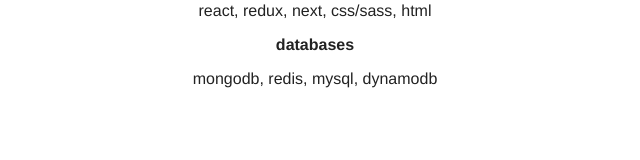
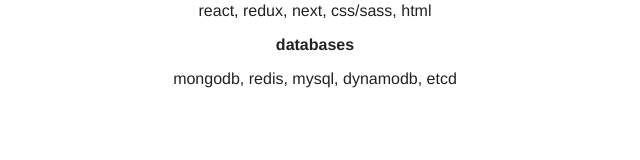
Before and after one commit to nameistao/Personal_Website, a Next.js app: page / in a window 1280 px wide. Both pictures are taken after a click on the element "Skills". Shown: the part 412-572 px from the top of the page, without its empty margins (325-965 px from the left). Built offline with nearby package versions, Linux system fonts and the light colour scheme.

Commit message:
update skills

```diff
--- a/components/mainPages/Skills.tsx
+++ b/components/mainPages/Skills.tsx
@@ -17,7 +17,7 @@
       <strong>front end</strong>
       <p>react, redux, next, css/sass, html</p>
       <strong>databases</strong>
-      <p>mongodb, redis, mysql, dynamodb</p>
+      <p>mongodb, redis, mysql, dynamodb, etcd</p>
     </StyledAbout>
   );
 };
```
